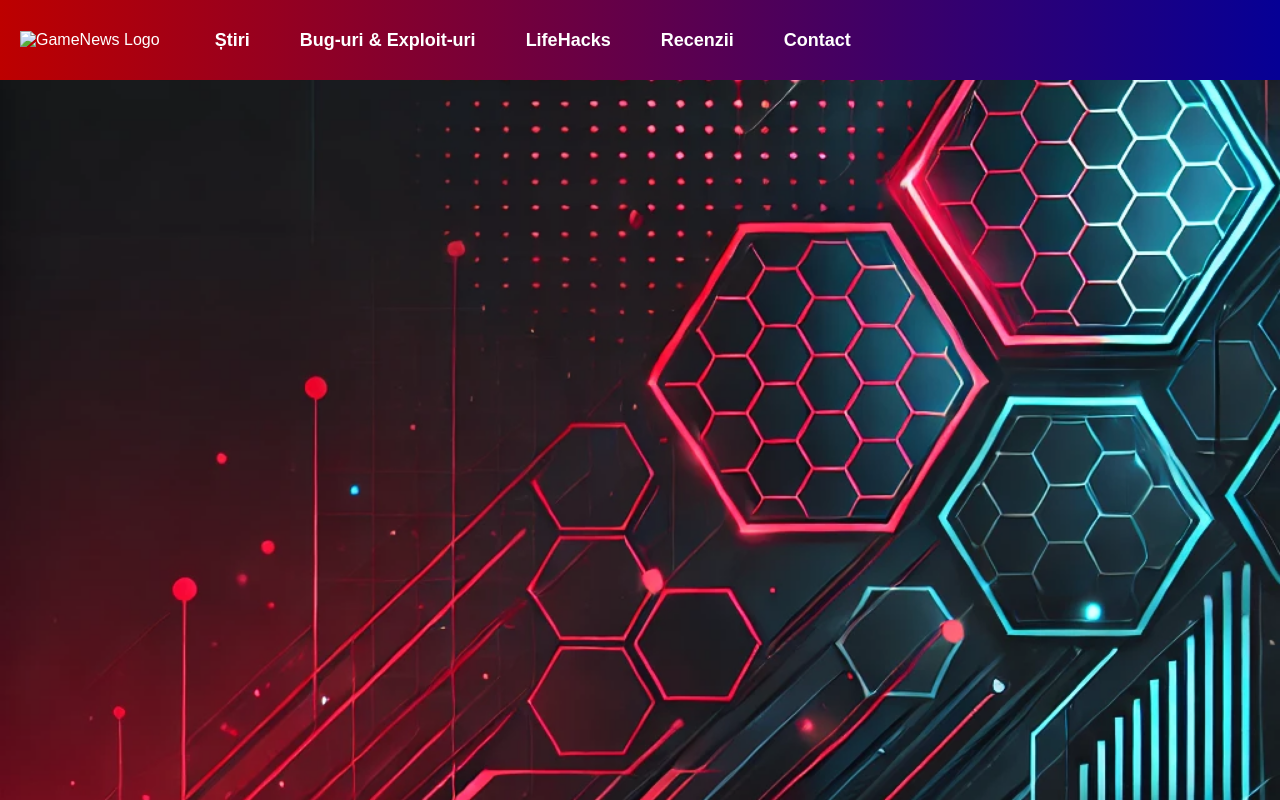
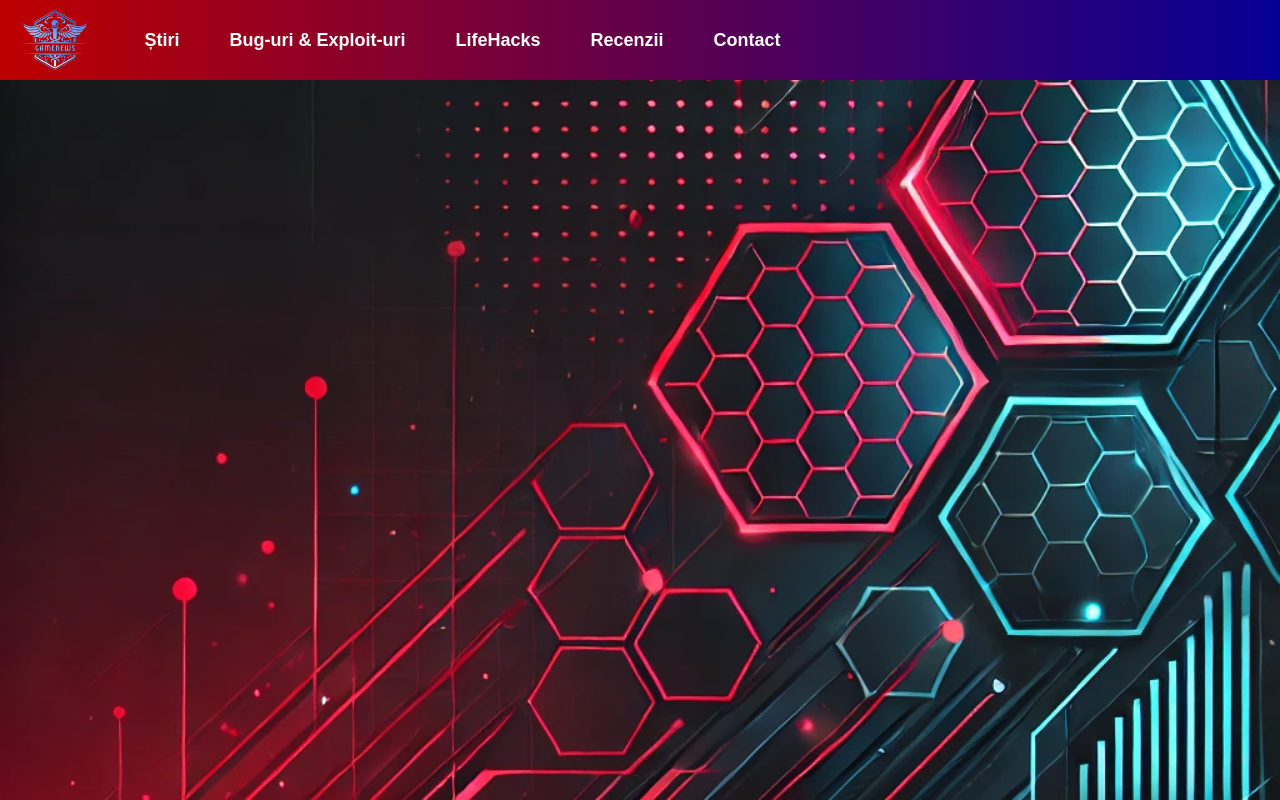
Before and after one commit to DRIIXX/GameNews, a plain HTML site: page index.html in a window 1280 px wide. Drawn offline with Linux system fonts and the light colour scheme.

Commit message:
Обновил сайт

```diff
--- a/index.html
+++ b/index.html
@@ -5,14 +5,14 @@
         <meta name="viewport" content="width=device-width, initial-scale=1.0">
         <title>GameNews.html</title>
         <link rel="stylesheet" href="style.css">
-        <link rel="icon" type="image/png" href="images/GameNews_Transparent.png">
+        <link rel="icon" type="image/png" href="images/Logo.png">
     </head>
     <body>
         <header>
             <!-- Bara de navigare -->
             <nav class="navbar">
                 <!-- Logo -->
-                <img src="iwmages/GameNews_Transparent.png" alt="GameNews Logo" class="logo">
+                <img src="images/Logo.png" alt="GameNews Logo" class="logo">
 
                 <!-- Meniul complet pentru desktop -->
                 <ul class="nav-links">
```
Also changed, not shown: images/Logo.png (renamed from images/GameNews_Transparent.png).
